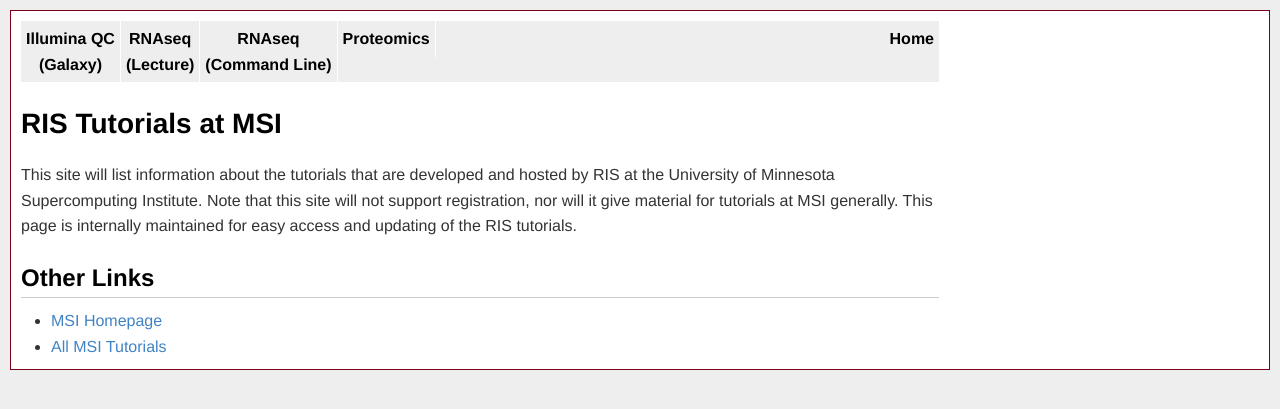
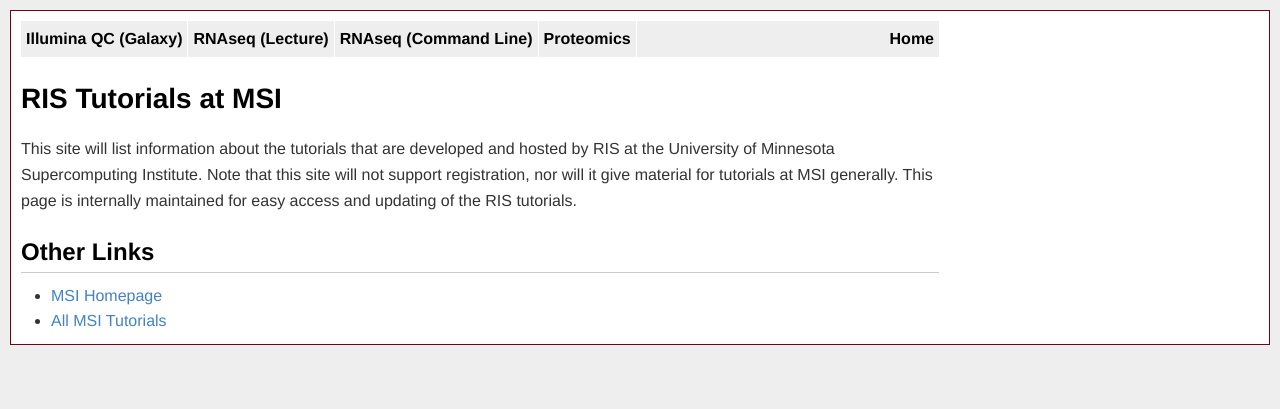
Before and after one commit to msi-ris/Tutorials, a Jekyll site: the page built from index.html, in a window 1280 px wide. Shown: the top 409 px of the page. Built offline with Jekyll 4.4.1, drawn with Linux system fonts in a browser that asks for light colours.

Commit message:
Undo bad decision with nav

```diff
--- a/_layouts/default.html
+++ b/_layouts/default.html
@@ -12,9 +12,9 @@
         <div id="maindiv">
             <ul id="nav">
                 <!-- <li><a href="{{ "/chip" | prepend: site.baseurl }}">ChIP</a></li> -->
-                <li><a href="{{ "/illumina_galaxy" | prepend: site.baseurl }}">Illumina QC<br />(Galaxy)</a></li>
-                <li><a href="{{ "/rnaseq_lec" | prepend: site.baseurl }}">RNAseq<br />(Lecture)</a></li>
-                <li><a href="{{ "/rnaseq_cmd" | prepend: site.baseurl }}">RNAseq<br />(Command Line)</a></li>
+                <li><a href="{{ "/illumina_galaxy" | prepend: site.baseurl }}">Illumina QC (Galaxy)</a></li>
+                <li><a href="{{ "/rnaseq_lec" | prepend: site.baseurl }}">RNAseq (Lecture)</a></li>
+                <li><a href="{{ "/rnaseq_cmd" | prepend: site.baseurl }}">RNAseq (Command Line)</a></li>
                 <li><a href="{{ "/proteomics" | prepend: site.baseurl }}">Proteomics</a></li>
                 <!-- <li><a href="{{ "/variant" | prepend: site.baseurl }}">Variant Detection</a></li> -->
                 <li style="float:right"><a href="{{ "/" | prepend: site.baseurl }}">Home</a></li>
```
